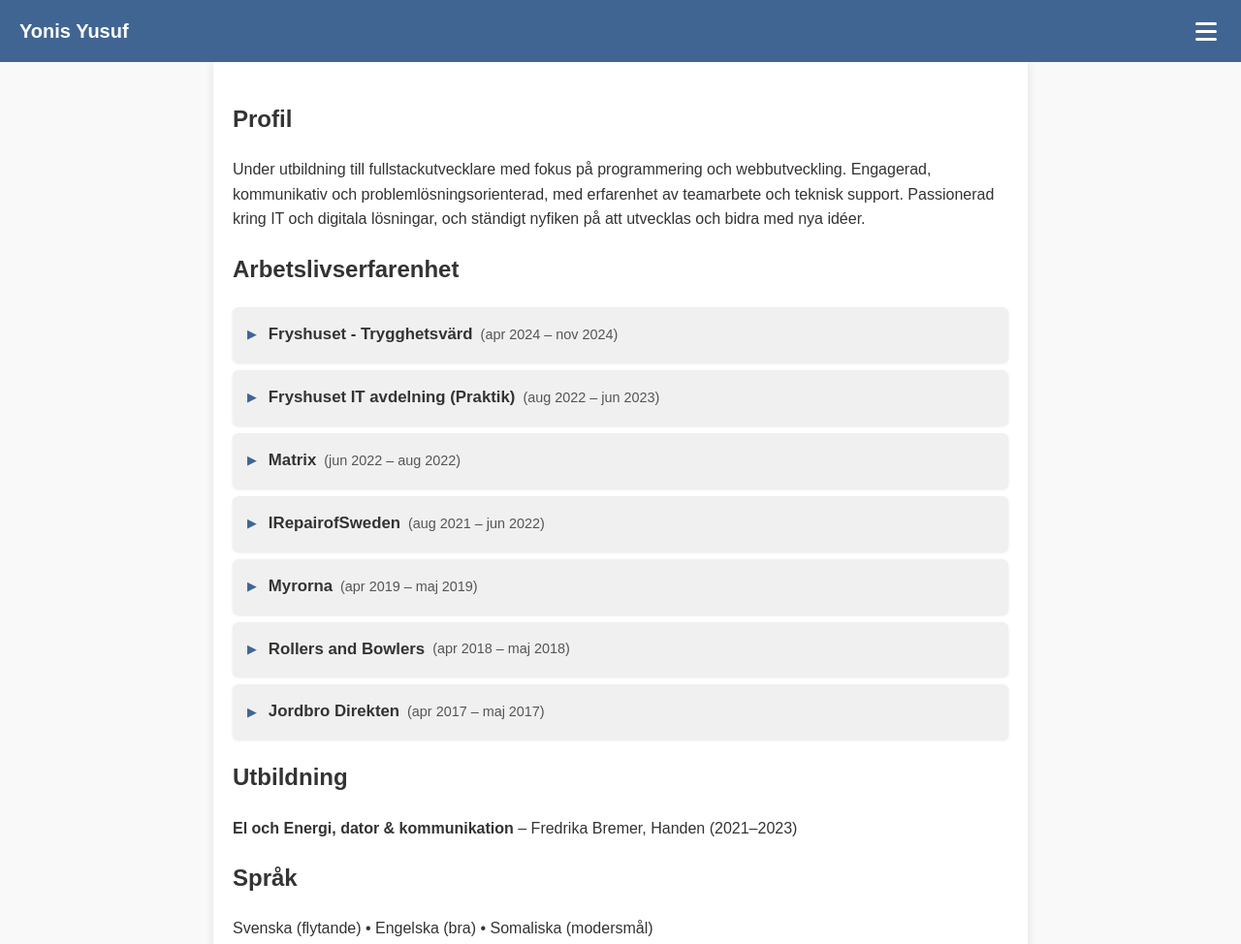
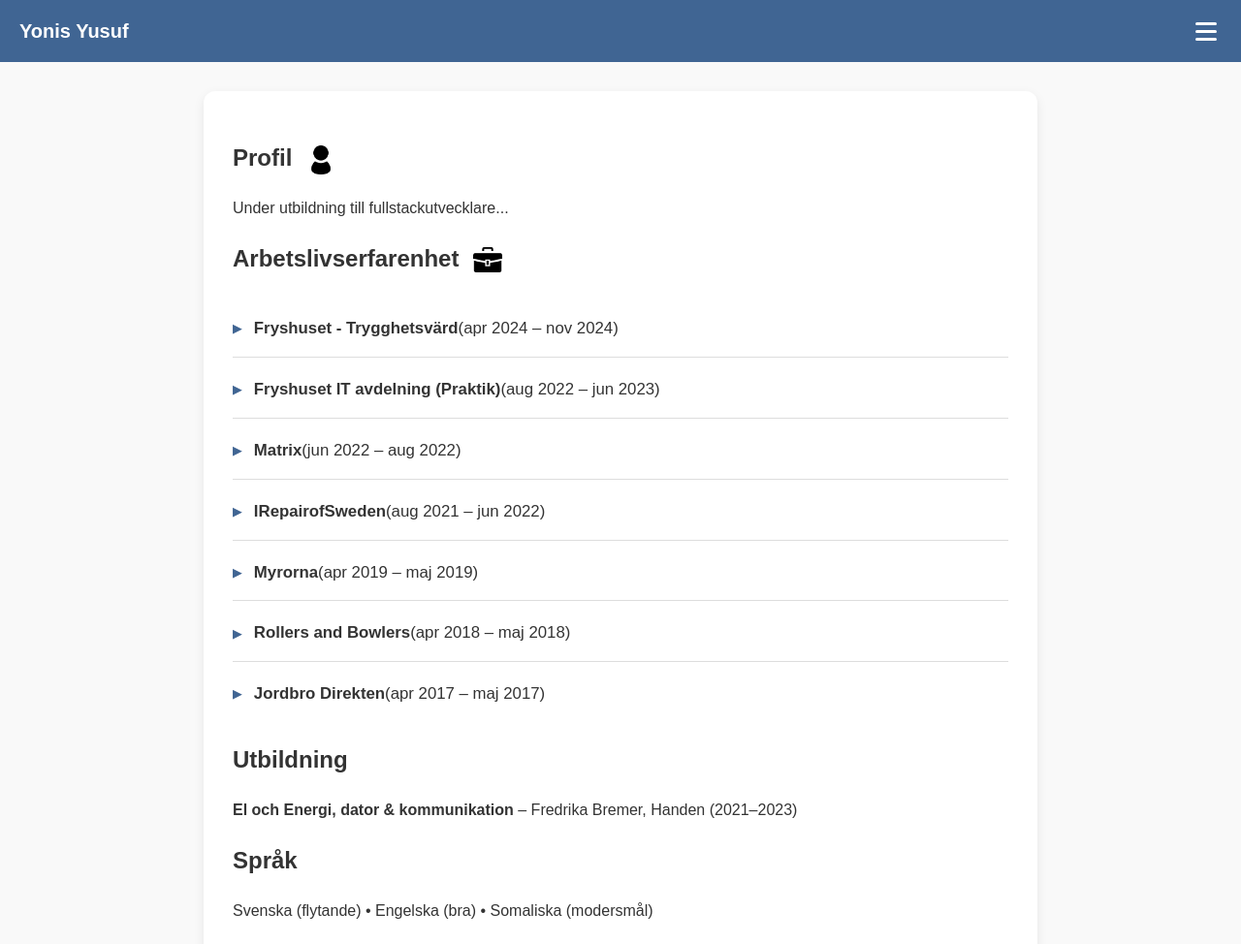
Before and after one commit to wag1angel/Yonis-website, a plain HTML site: page index.html in a window 1280 px wide. Shown: the top 974 px of the page at 97% size. Drawn offline with Linux system fonts and the light colour scheme.

Commit message:
fixade koden till det senaste jag kodade med. gjorde det finare igen och lat till bilderna på riktigt. var någon skum bug med att koda från båda mac och windows

```diff
--- a/index.html
+++ b/index.html
@@ -35,13 +35,38 @@
   <main id="content">
     <!-- SECTION: Profil. Rubriker ska följa en logisk ordning (h1, h2, h3...) -->
     <section>
-      <h2>Profil</h2>
-      <p>Under utbildning till fullstackutvecklare med fokus på programmering och webbutveckling. Engagerad, kommunikativ och problemlösningsorienterad, med erfarenhet av teamarbete och teknisk support. Passionerad kring IT och digitala lösningar, och ständigt nyfiken på att utvecklas och bidra med nya idéer.</p>
+      <section>
+      <h2>
+        Profil
+        <img
+            class="header-icon-marker"
+            src="assets/person-medium.webp"
+            srcset="assets/person-small.webp 50w,
+                    assets/person-medium.webp 100w,
+                    assets/person-large.webp 200w"
+            sizes="(max-width: 600px) 50px, 100px"
+            alt="Ikon som symboliserar personlig profil"
+            role="presentation"
+        >
+      </h2>
+      <p>Under utbildning till fullstackutvecklare...</p>
     </section>
 
     <!-- SECTION: Arbetslivserfarenhet. -->
    <section class="experience-list">
-      <h2>Arbetslivserfarenhet</h2>
+      <h2>
+        Arbetslivserfarenhet
+        <img
+            class="header-icon-marker"
+            src="assets/bag-medium.webp"
+            srcset="assets/bag-small.webp 50w,
+                    assets/bag-medium.webp 100w,
+                    assets/bag-large.webp 200w"
+            sizes="(max-width: 600px) 50px, 100px"
+            alt="Ikon som symboliserar arbetslivserfarenhet"
+            role="presentation"
+        >
+      </h2>
 
       <details class="job-accordion">
         <summary>
--- a/style.css
+++ b/style.css
@@ -42,10 +42,13 @@ nav a:hover {
 /* Main */
 main {
   max-width: 800px;
-  margin: auto;
-  padding: 20px;
+  margin: 30px auto; /* Mer luft ovan och under */
+  padding: 30px;
   background: white;
-  box-shadow: 0 0 10px rgba(0,0,0,0.1);
+  /* Mjukare, subtilare skugga */
+  box-shadow: 0 4px 12px rgba(0, 0, 0, 0.08);
+  /* Mer markerade rundade hörn */
+  border-radius: 12px;
 }
 
 /* Footer */
@@ -181,43 +184,57 @@ footer {
 }
 
 /* ==================================== */
-/* === KRAV 3: MODERN ACCORDION STYLING (JOBBLISTA) === */
+/* === KRAV 3: MODERN, MINIMAL ACCORDION STYLING === */
 /* ==================================== */
 
 .job-accordion {
-    margin-bottom: 8px;
-    background: #f0f0f0;
-    border-radius: 6px;
-    box-shadow: 0 1px 3px rgba(0,0,0,0.1);
+    /* Tar bort bakgrundsfärg och skugga för att göra den minimalistisk */
+    background: transparent;
+    box-shadow: none;
+    margin-bottom: 0;
+    padding-top: 5px;
+    /* Använder en tunn linje i botten för separation, inte boxar */
+    border-bottom: 1px solid #ddd;
 }
+
+/* Sista jobbet ska inte ha linjen under sig */
+.job-accordion:last-of-type {
+    border-bottom: none;
+    margin-bottom: 20px;
+}
+
 
 /* Styla rubriken (summary) som knappen */
 .job-accordion summary {
     cursor: pointer;
     font-size: 1.05rem;
-    padding: 15px;
+    padding: 15px 0; /* Tar bort horisontell padding, ger luft */
     list-style: none;
     display: flex;
     align-items: center;
+    /* Ger en mjuk övergång vid hover */
+    transition: background-color 0.2s;
+    border-radius: 0;
 }
 
 /* Hover-effekt på rubriken (summary) */
 .job-accordion summary:hover {
-    background: #e9e9e9;
-    border-radius: 6px;
+    /* Mycket subtil hover-färg */
+    background: rgba(64, 101, 147, 0.05);
+    border-radius: 4px;
 }
 
 /* Fixar tillgänglighet: Synlig fokusring */
 .job-accordion summary:focus-visible {
-    outline: 2px solid #406593; /* Din nya accentfärg */
+    outline: 2px solid #406593;
     outline-offset: 3px;
-    border-radius: 6px;
+    border-radius: 4px;
 }
 
-/* Återskapa pilen med CSS (denna byter ut den fula standardpilen) */
+/* Återskapa pilen med CSS */
 .job-accordion summary::before {
     content: "▶";
-    color: #406593; /* Ger pilen din accentfärg */
+    color: #406593; /* Accentfärg */
     margin-right: 12px;
     font-size: 0.8rem;
     transition: transform 0.2s;
@@ -231,10 +248,11 @@ footer {
 
 /* Styla innehållslistan */
 .job-details-list {
-    margin: 10px 0 0 45px;
-    padding-bottom: 15px;
+    margin: 10px 0 10px 45px; /* Skjuter in listan lite */
+    padding: 0;
     list-style: disc;
-}
+}   cursor: pointer;
+
 
 
 /* ==================================== */
@@ -247,3 +265,28 @@ footer {
     font-weight: normal;
     margin-left: 8px;
 }
+
+/* ==================================== */
+/* === STYLING FÖR IKONER (Krav 5) === */
+/* ==================================== */
+.header-icon-marker {
+    height: 1.25em; /* Matchar textstorleken */
+    width: auto;
+    margin-left: 8px; /* Lite utrymme från texten */
+    vertical-align: middle; /* Centrerar ikonen vertikalt med texten */
+}
+
+/* ==================================== */
+/* === TILLGÄNGLIGHET: PREFERS-REDUCED-MOTION (Krav 4) === */
+/* ==================================== */
+
+/* Diktat för att ta bort alla animationer och transitions */
+@media (prefers-reduced-motion: reduce) {
+    *,
+    *::before,
+    *::after {
+        /* Viktigt: !important används här för att garantera att transitions stängs av */
+        animation: none !important;
+        transition: none !important;
+    }
+}
```
